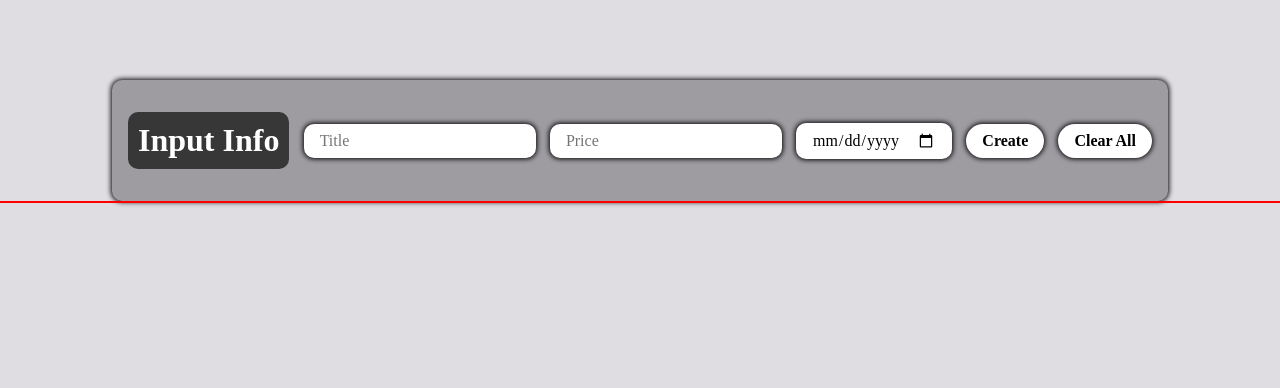
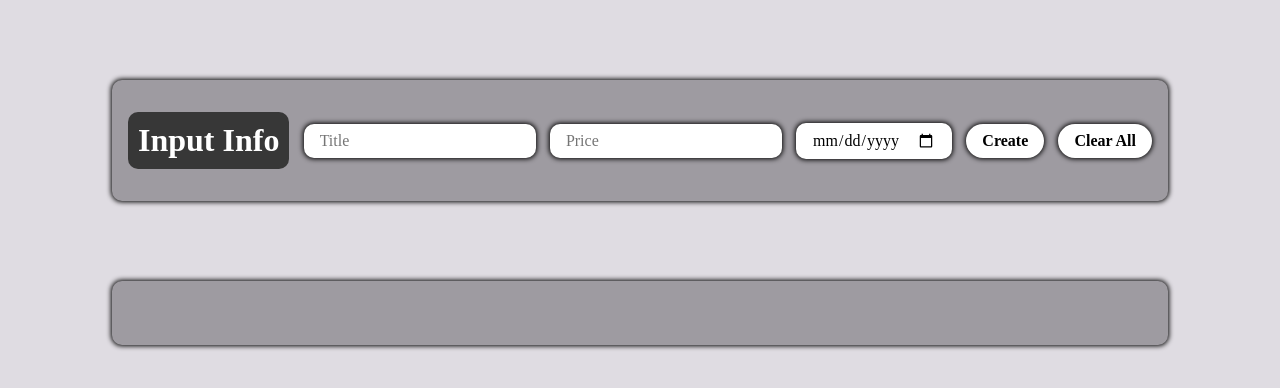
Before and after one commit to Taimoor2301/personal-expense-tracker, a React (Create React App) app in the folder secondapp/: page / in a window 1280 px wide. Shown: the top 388 px of the page. Built offline with nearby package versions, Linux system fonts and the light colour scheme.

Commit message:
card css restore

```diff
--- a/secondapp/src/components/Item.css
+++ b/secondapp/src/components/Item.css
@@ -56,13 +56,20 @@ body {
 }
 
 .card {
+  background: rgb(158, 155, 161);
+  padding: 2em 1em;
+  width: 80%;
+  margin: auto;
+  border-radius: 10px;
+  box-shadow: 0px 0px 5px 1px black;
+  margin-top: 10vh;
   color: white;
-  border: 1px solid red;
   display: flex;
-  flex-direction: column;
   justify-content: center;
   align-items: center;
+  flex-direction: column;
 }
+
 .form {
   display: flex;
   justify-content: center;
```
